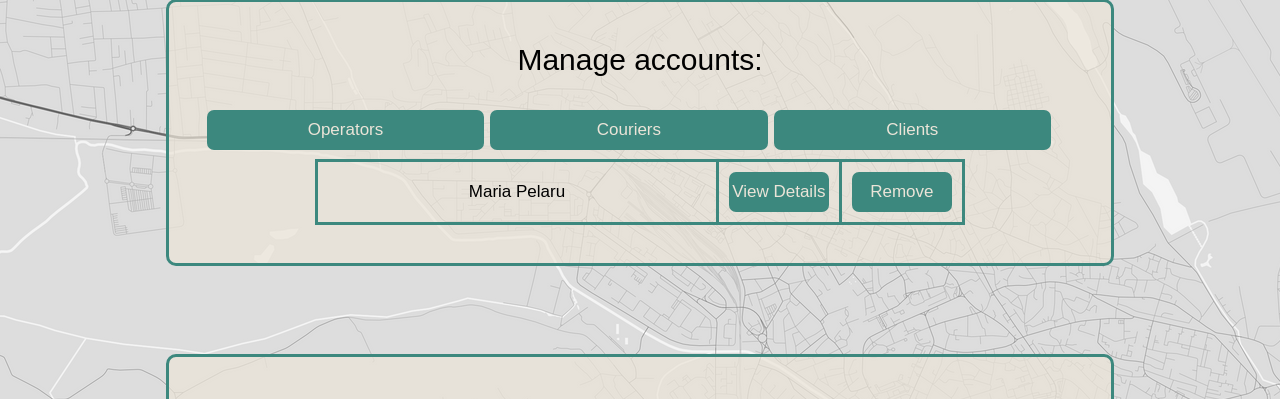
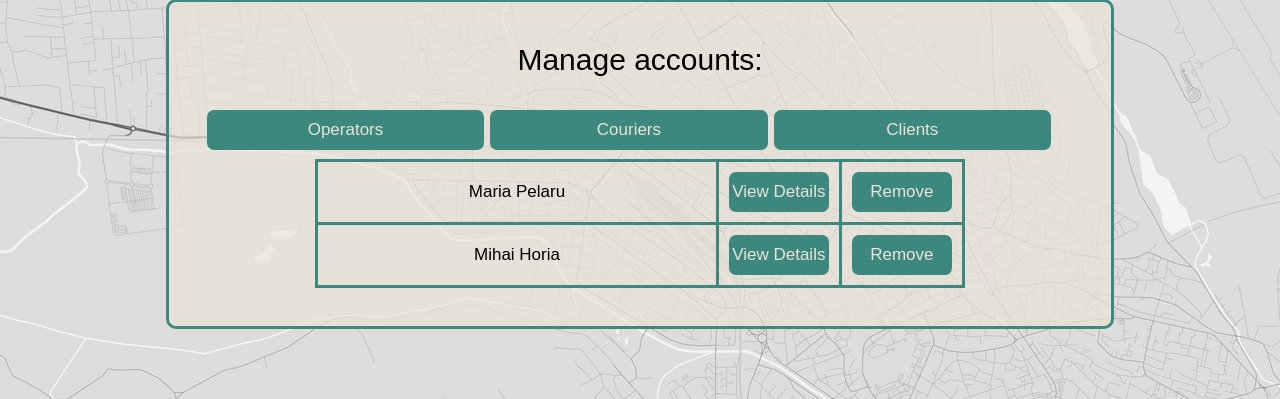
Before and after one commit to andreeabmanea/Web-Technologies, a PHP site: page /windows/admin.html in a window 1280 px wide, after a click on "Operators". Shown: the part 126-525 px from the top of the page. Run offline with PHP 8.4, Linux system fonts and the light colour scheme.

Commit message:
removing accounts bug

```diff
--- a/Site/stylesheets/style.css
+++ b/Site/stylesheets/style.css
@@ -313,7 +313,9 @@ input[type=text], input[type=password] {
     border-color:#3c887e;
     border-style: solid;
 }
-
+input[type="radio"] {
+    font-family: "Ubuntu", sans-serif;
+}
 footer {
     text-align: center;
     position: fixed;
--- a/Site/windows/admin.html
+++ b/Site/windows/admin.html
@@ -41,26 +41,31 @@
             </div>
 
             <table id="operators-list" class="accounts-list">
-                <tr>
+                <tr id="Maria-Pelaru">
                     <td>Maria Pelaru</td>
                     <td><a class=button onclick="document.getElementById('Maria-Pelaru-details').style.display='block'">View Details</a></td>
-                    <td><a class=button onclick="document.getElementById('operators-list').style.display='none'">Remove</a></td>
+                    <td><a class=button onclick="document.getElementById('Maria-Pelaru').style.display='none'">Remove</a></td>
+                </tr>
+                <tr id="Mihai-Horia">
+                    <td>Mihai Horia</td>
+                    <td><a class=button onclick="document.getElementById('Mihai-Horia-details').style.display='block'">View Details</a></td>
+                    <td><a class=button onclick="document.getElementById('Mihai-Horia').style.display='none'">Remove</a></td>
                 </tr>
             </table>
 
             <table id="couriers-list" class="accounts-list">
-                <tr>
+                <tr id="Silviu-Manolache">
                     <td>Silviu Manolache</td>
                     <td><a class=button onclick="document.getElementById('Silviu-Manolache-details').style.display='block'">View Details</a></td>
-                    <td><a class=button onclick="document.getElementById('couriers-list').style.display='none'">Remove</a></td>
+                    <td><a class=button onclick="document.getElementById('Silviu-Manolache').style.display='none'">Remove</a></td>
                 </tr>
             </table>
 
             <table id="clients-list" class="accounts-list">
-                <tr>
+                <tr id="Ioana-Ursachi">
                     <td>Ioana Ursachi</td>
                     <td><a class=button onclick="document.getElementById('Ioana-Ursachi-details').style.display='block'">View Details</a></td>
-                    <td><a class=button onclick="document.getElementById('clients-list').style.display='none'">Remove</a></td>
+                    <td><a class=button onclick="document.getElementById('Ioana-Ursachi').style.display='none'">Remove</a></td>
                 </tr>
             </table>
         </div>
@@ -73,6 +78,16 @@
             <p id="mini-title"> CNP: 123456789</p>
             <p id="mini-title"> Phone number: 0765 758 746</p>
             <a class=button onclick="document.getElementById('Maria-Pelaru-details').style.display='none'">Done</a>
+        </div>
+    </div>
+
+    <div id="Mihai-Horia-details" class="modal details-pop">
+        <div class="modal-content">
+            <p id="mini-title"> Name: Mihai Horia</p>
+            <p id="mini-title"> Email: mihai.horia@yahoo.com</p>
+            <p id="mini-title"> CNP: 678912345</p>
+            <p id="mini-title"> Phone number: 0775 937 029</p>
+            <a class=button onclick="document.getElementById('Mihai-Horia-details').style.display='none'">Done</a>
         </div>
     </div>
 
```
